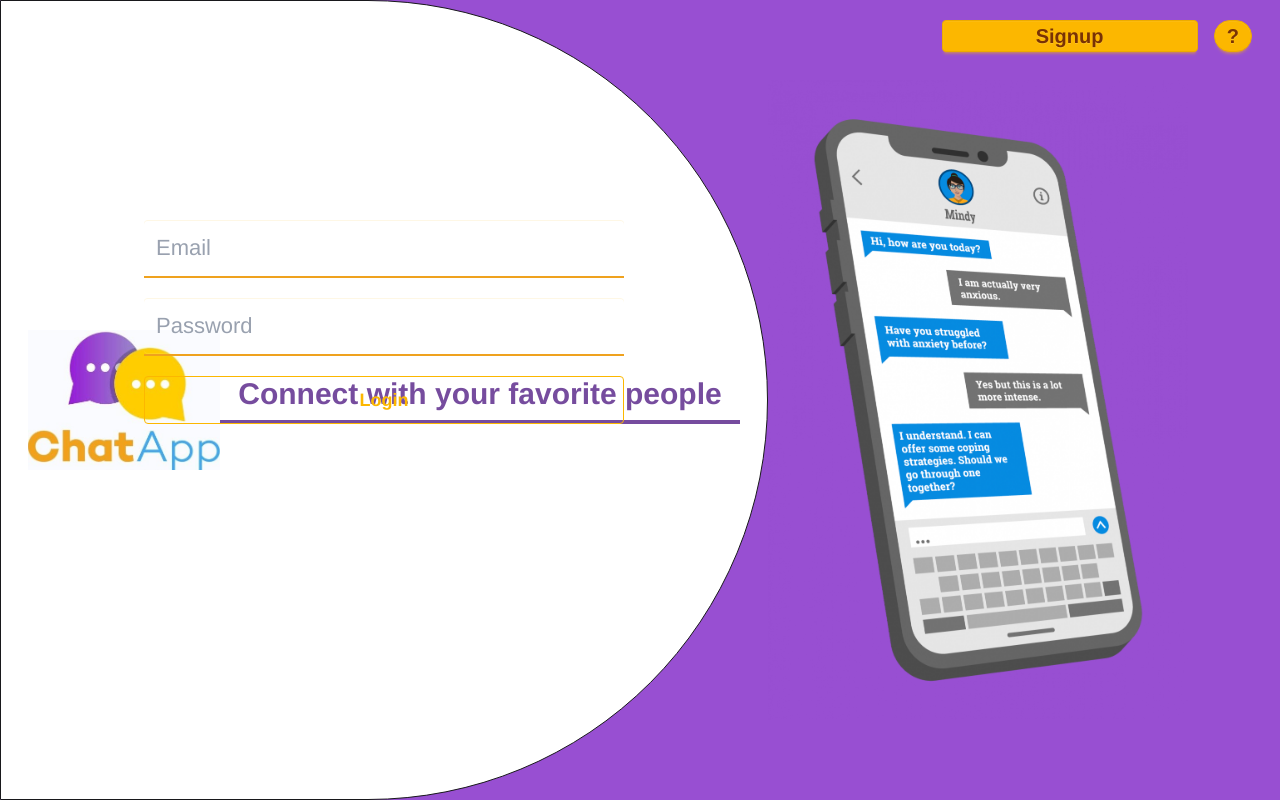
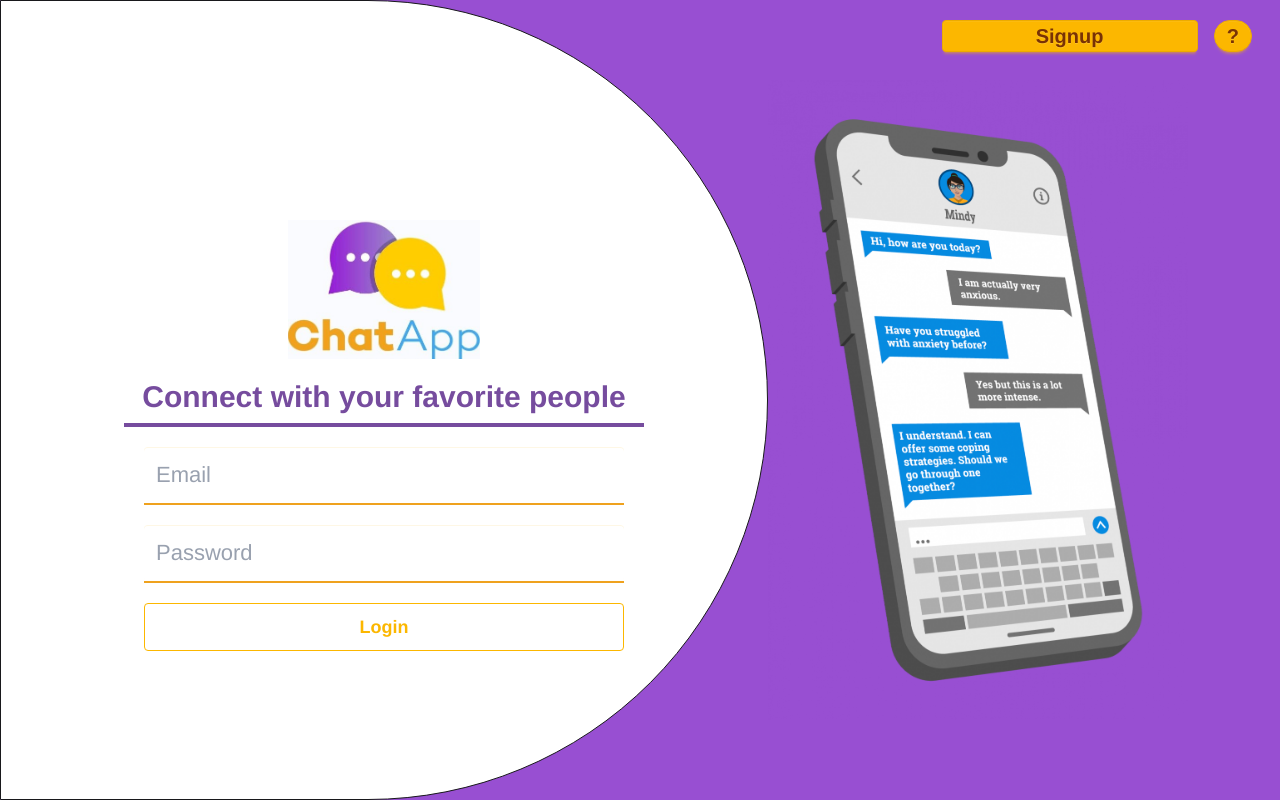
Before and after one commit to kasDev18/chat_app_react, a React (Vite) app in the folder client/: page /login in a window 1280 px wide. Built offline with nearby package versions, Linux system fonts and the light colour scheme; no server answers.

Commit message:
fix error on ui after update login

```diff
--- a/client/src/pages/login/Login.jsx
+++ b/client/src/pages/login/Login.jsx
@@ -28,6 +28,7 @@ function Login() {
             Signup
           </Link>
           <button
+            type="button"
             className="btn btn-warning btn-circle mx-2 btn-sm xl:w-[3vw] xl:h-[4vh] xl:text-xl md:btn-md"
             id="help-btn"
           >
@@ -42,6 +43,10 @@ function Login() {
               alt="login-chat-bg"
             />
           </div>
+          <form
+            className="absolute h-[50%] w-[50%] flex flex-col p-5 items-center login-form"
+            onSubmit={handleSubmit}
+          >
             <section className="flex justify-center">
               <img
                 id="login-logo"
@@ -59,11 +64,7 @@ function Login() {
               </h1>
               <hr className="bolder border-2 border-[#764C9E] xl:w-130 md:w-90 w-70" />
             </section>
-          <form
-            className="absolute h-[50%] w-[50%] flex flex-col p-5 items-center login-form"
-            onSubmit={handleSubmit}
-          >
-            <div className="xl:w-120 md:w-80 w-60">
+            <section className="xl:w-120 md:w-80 w-60">
               <div className="login-form-content">
                 <input
                   id="login-email-input"
@@ -102,7 +103,7 @@ function Login() {
                   )}
                 </button>
               </div>
-            </div>
+            </section>
           </form>
         </div>
         <div className="lg:flex hidden items-center justify-center login-phone-container">
```
Lines whose indentation alone changed are shown as unchanged.
